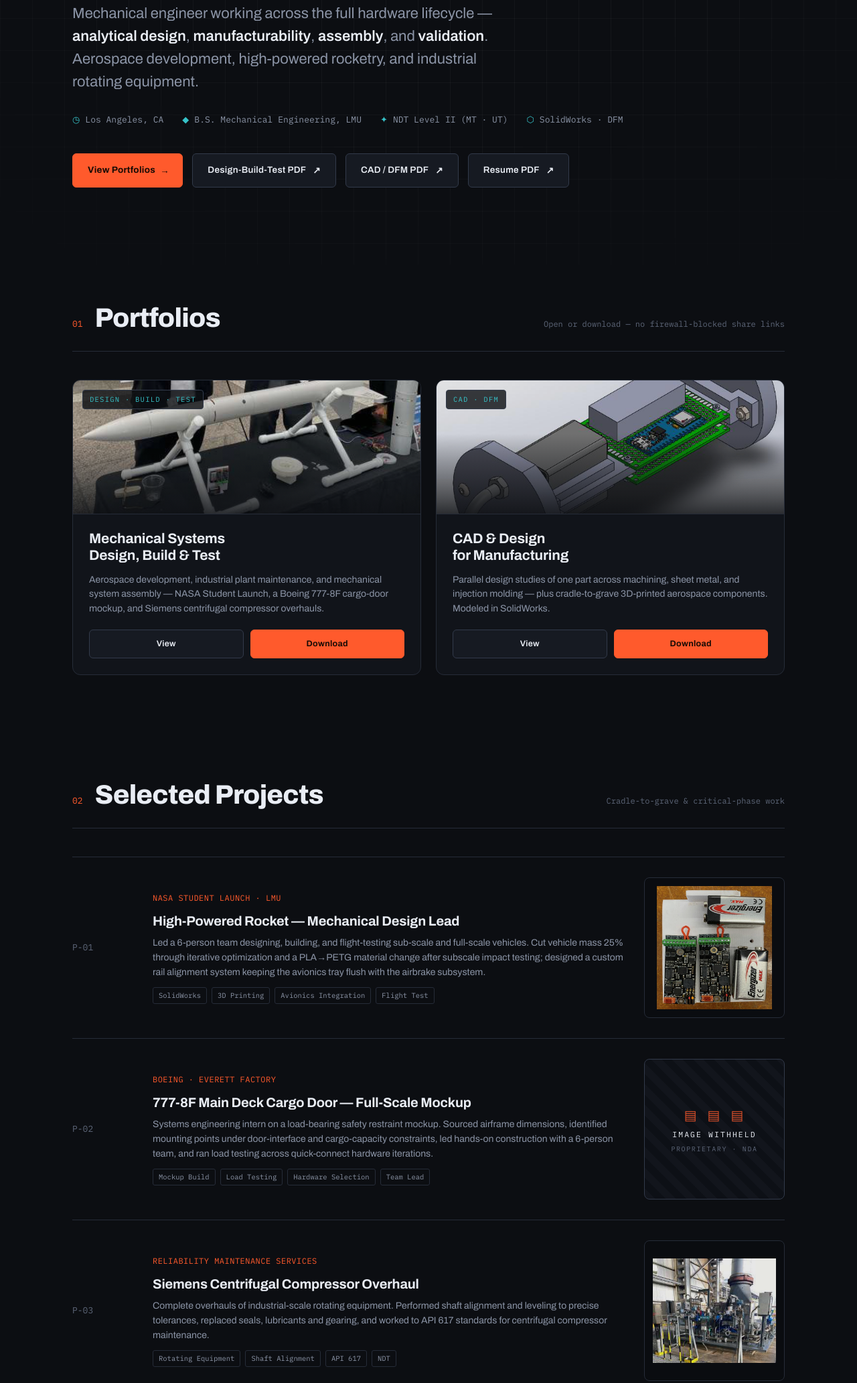
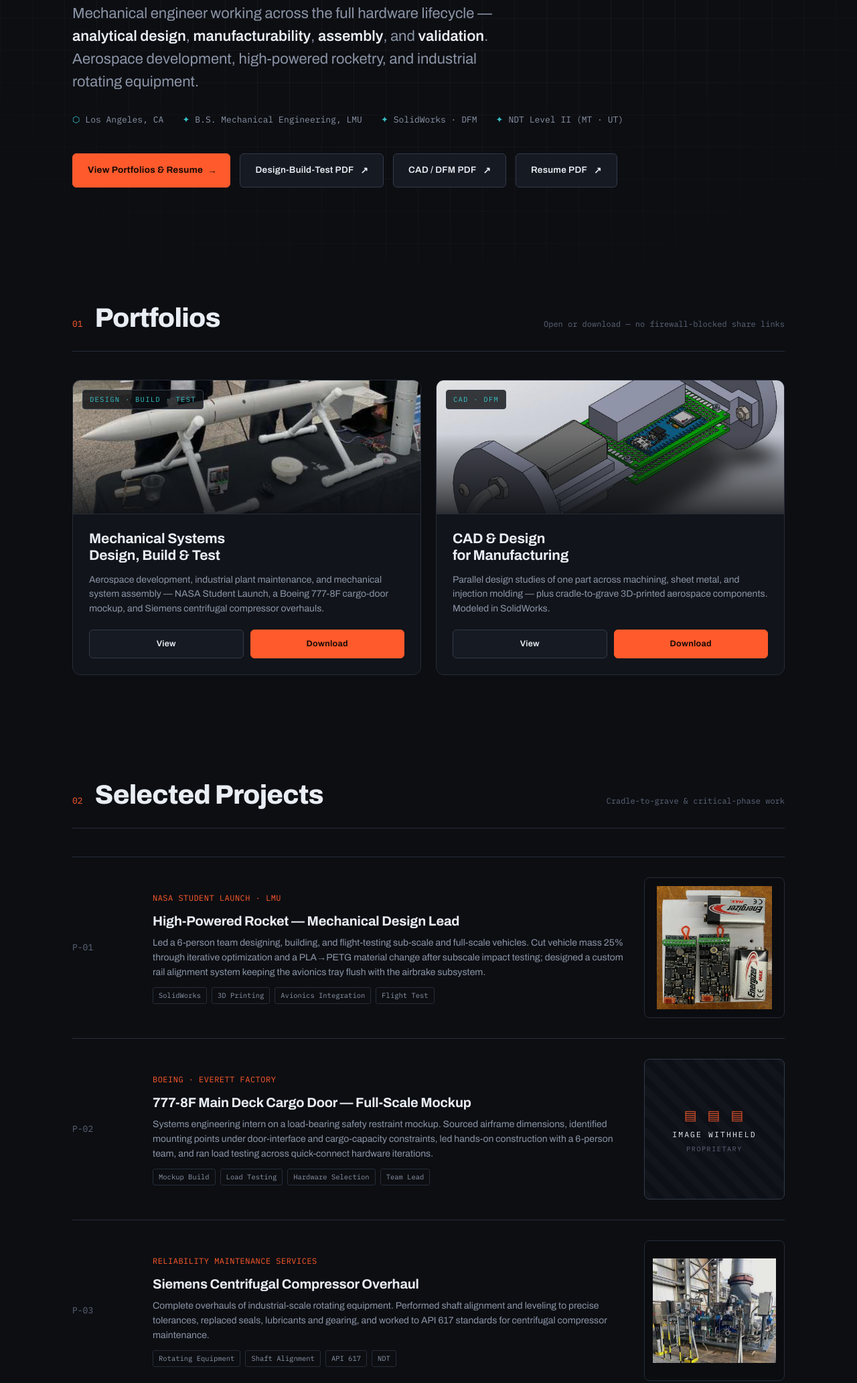
Before and after one commit to lorenzoremy1999/lorenzoremy1999.github.io, a plain HTML site: page index.html in a window 1280 px wide. Shown: the part 405-2470 px from the top of the page at 67% size. Drawn offline with Linux system fonts and the light colour scheme.

Commit message:
Update index.html

```diff
--- a/index.html
+++ b/index.html
@@ -215,13 +215,14 @@
         high-powered rocketry, and industrial rotating equipment.
       </p>
       <div class="meta rv mono" style="animation-delay:.3s">
-        <span><i>◷</i> Los Angeles, CA</span>
-        <span><i>◆</i> B.S. Mechanical Engineering, LMU</span>
+        <span><i>⬡</i> Los Angeles, CA</span>
+        <span><i>✦</i> B.S. Mechanical Engineering, LMU</span>
+        <span><i>✦</i> SolidWorks · DFM</span>
         <span><i>✦</i> NDT Level II (MT · UT)</span>
-        <span><i>⬡</i> SolidWorks · DFM</span>
+
       </div>
       <div class="cta rv" style="animation-delay:.4s">
-        <a class="btn primary" href="#portfolios">View Portfolios <span class="ar">→</span></a>
+        <a class="btn primary" href="#portfolios">View Portfolios & Resume <span class="ar">→</span></a>
         <a class="btn" href="pdf/Lorenzo-Remy_Mechanical-Systems-Portfolio.pdf" target="_blank">Design-Build-Test PDF <span class="ar mono">↗</span></a>
         <a class="btn" href="pdf/Lorenzo-Remy_DFM-Design-Portfolio.pdf" target="_blank">CAD / DFM PDF <span class="ar mono">↗</span></a>
         <a class="btn" href="pdf/Lorenzo-Remy_Resume.pdf" target="_blank">Resume PDF <span class="ar mono">↗</span></a>
@@ -293,7 +294,7 @@
             <p>Systems engineering intern on a load-bearing safety restraint mockup. Sourced airframe dimensions, identified mounting points under door-interface and cargo-capacity constraints, led hands-on construction with a 6-person team, and ran load testing across quick-connect hardware iterations.</p>
             <div class="tags"><span>Mockup Build</span><span>Load Testing</span><span>Hardware Selection</span><span>Team Lead</span></div>
           </div>
-          <div class="pimg propr"><div class="propr-inner"><span class="propr-lock">▤ ▤ ▤</span><span class="propr-t">IMAGE WITHHELD</span><span class="propr-s">PROPRIETARY · NDA</span></div></div>
+          <div class="pimg propr"><div class="propr-inner"><span class="propr-lock">▤ ▤ ▤</span><span class="propr-t">IMAGE WITHHELD</span><span class="propr-s">PROPRIETARY </span></div></div>
         </div>
 
         <div class="proj">
@@ -326,7 +327,7 @@
   <section id="resume">
     <div class="wrap">
       <div class="shead">
-        <span class="snum">04</span>
+        <span class="snum">03</span>
         <h2>Resume</h2>
         <span class="note">One page, PDF</span>
       </div>
@@ -353,9 +354,9 @@
   <section id="capabilities">
     <div class="wrap">
       <div class="shead">
-        <span class="snum">03</span>
+        <span class="snum">04</span>
         <h2>Capabilities</h2>
-        <span class="note">Design → manufacture → validate → sustain</span>
+        <span class="note">Design → Manufacture → Validate → Sustain</span>
       </div>
       <div class="caps">
         <div class="cap">
@@ -372,7 +373,7 @@
         </div>
         <div class="cap">
           <div class="ct">Sustain / Maintain</div>
-          <ul><li>Rotating equipment</li><li>Shaft alignment</li><li>API 617 overhaul</li><li>Field maintenance</li></ul>
+          <ul><li>Rotating equipment</li><li>Shaft alignment</li><li>Machinery overhaul</li><li>Field maintenance</li></ul>
         </div>
       </div>
     </div>
```
